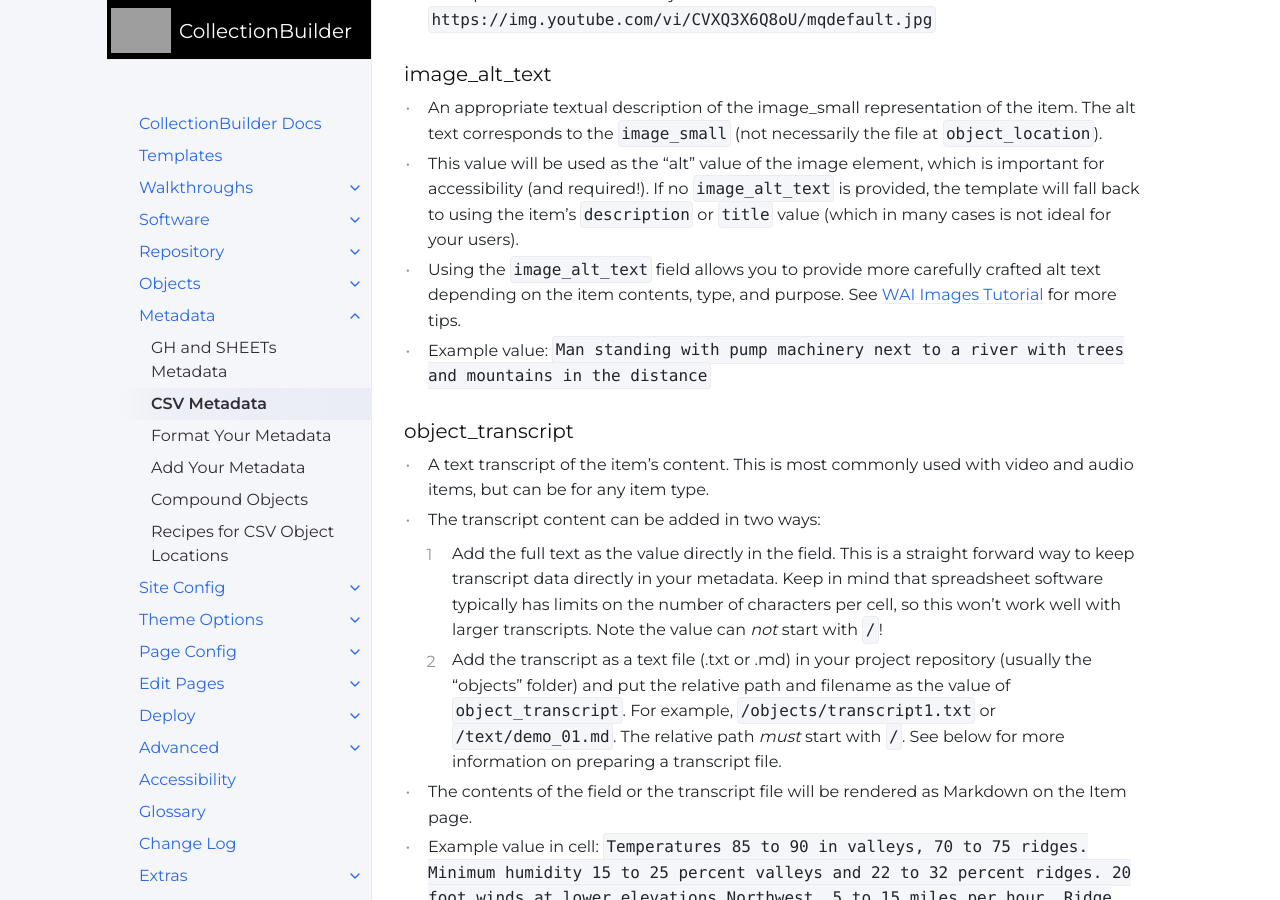
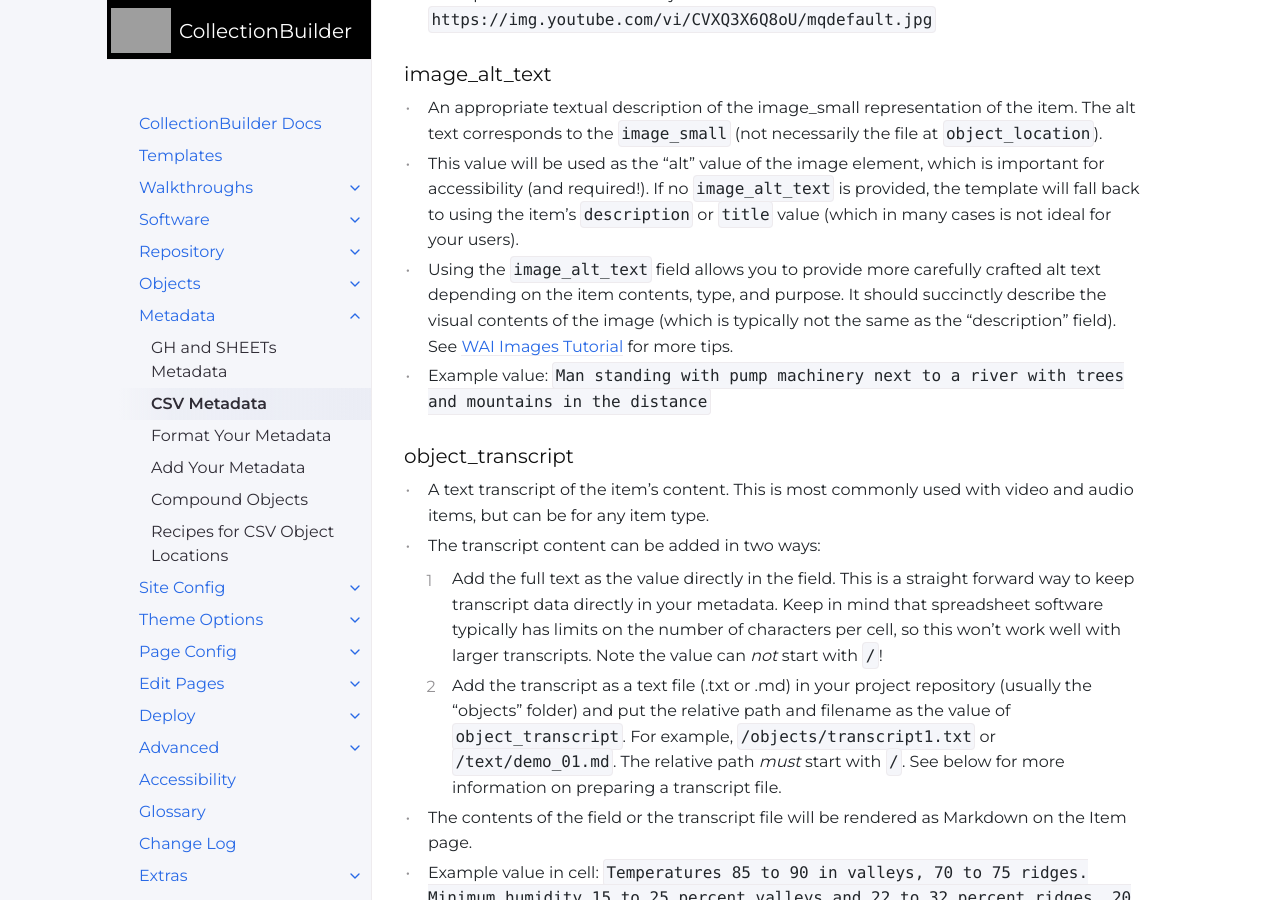
Before and after one commit to CollectionBuilder/cb-docs, a Jekyll site: the page built from docs/metadata/csv_metadata.md, in a window 1280 px wide and 900 px high, scrolled down 4506 px. Built offline with Jekyll 4.4.1, drawn with Linux system fonts in a browser that asks for light colours; comment, search, counter and statistics services are not loaded; some of the changed text lies outside the part shown.

Commit message:
dubincore clarifications

```diff
--- a/docs/metadata/csv_metadata.md
+++ b/docs/metadata/csv_metadata.md
@@ -124,7 +124,7 @@ You will need to use the correct file paths or URLs for your objects. Here are s
 
 - An appropriate textual description of the image_small representation of the item. The alt text corresponds to the `image_small` (not necessarily the file at `object_location`).
 - This value will be used as the "alt" value of the image element, which is important for accessibility (and required!). If no `image_alt_text` is provided, the template will fall back to using the item's `description` or `title` value (which in many cases is not ideal for your users).
-- Using the `image_alt_text` field allows you to provide more carefully crafted alt text depending on the item contents, type, and purpose. See [WAI Images Tutorial](https://www.w3.org/WAI/tutorials/images/) for more tips.
+- Using the `image_alt_text` field allows you to provide more carefully crafted alt text depending on the item contents, type, and purpose. It should succinctly describe the visual contents of the image (which is typically not the same as the "description" field). See [WAI Images Tutorial](https://www.w3.org/WAI/tutorials/images/) for more tips.
 - Example value: `Man standing with pump machinery next to a river with trees and mountains in the distance`
 
 ### object_transcript
@@ -165,7 +165,7 @@ Preparing transcripts:
 
 By default CollectionBuilder uses these fields to generate contextual visualizations, including a map, timeline, and word clouds reflecting the frequency of subjects and locations in a collection.
 
-The template can be customized to use other fields, but it often is easiest to use these Dublin Core-based fields!
+The template can be customized to use other fields, but it often is easiest to use these [Dublin Core](https://www.dublincore.org/resources/userguide/creating_metadata/)-based fields!
 
 **Page** | **Required Fields** |
 Map | `latitude` & `longitude` |
```
